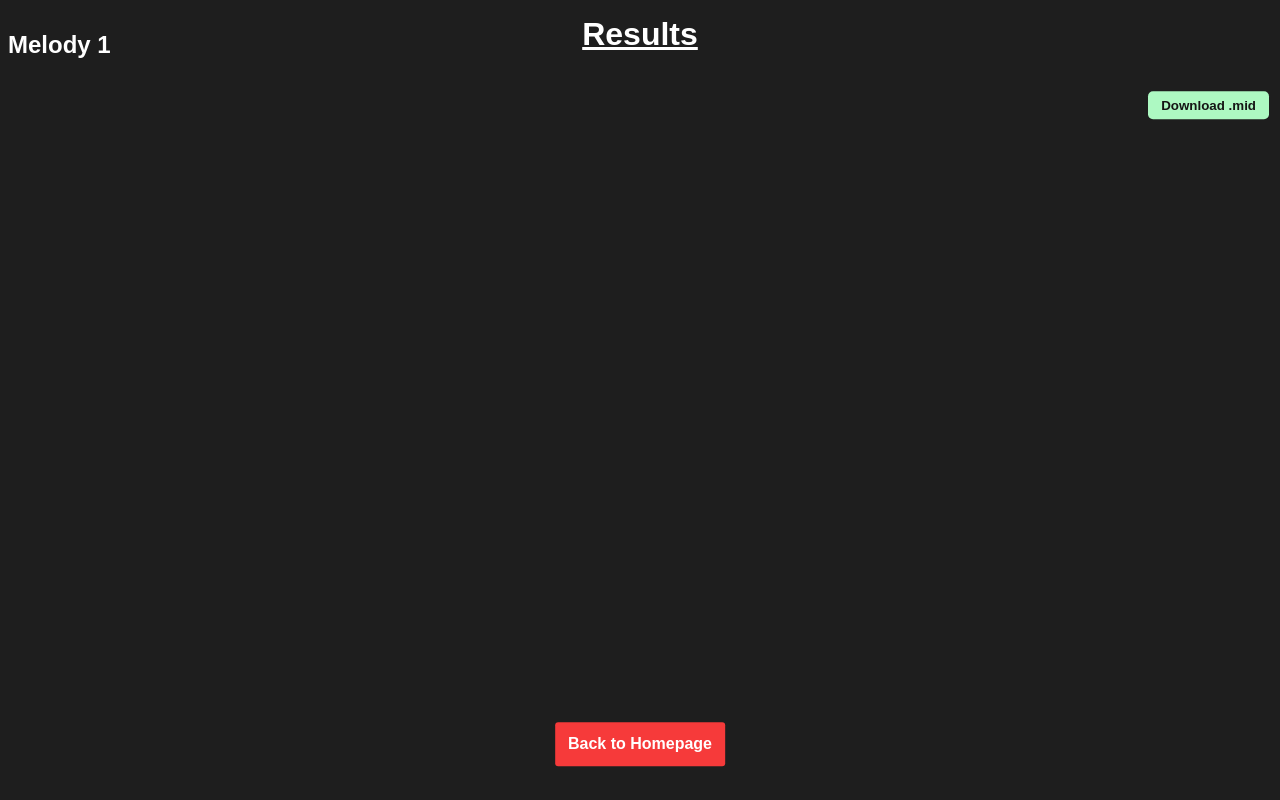
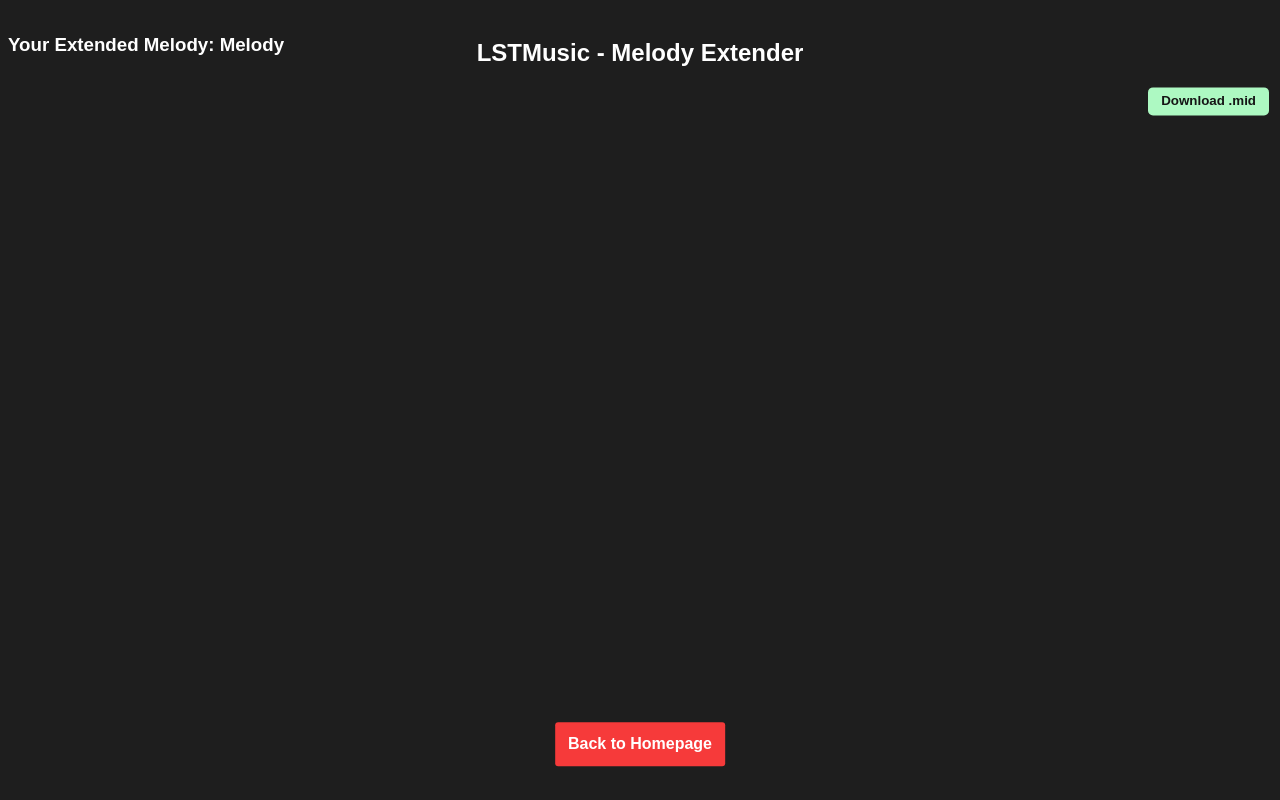
Before and after one commit to Dents6679/LSTMusic, a plain HTML site: page docs/results.html in a window 1280 px wide. Drawn offline with Linux system fonts and the light colour scheme.

Commit message:
Made site prettier based upon suggestions.

```diff
--- a/docs/results.html
+++ b/docs/results.html
@@ -10,11 +10,11 @@
     </head>
 
     <body>
-    <span id="title"><u>Results</u></span>
+    <span id="title">LSTMusic - Melody Extender</span>
 
 
         <section id="section1">
-            <h2>Melody 1</h2>
+            <h3>Your Extended Melody: Melody <span id="melodyNum"></span></h3>
 
             <midi-player
                 id="midi-player-1"
--- a/docs/scripts/results.js
+++ b/docs/scripts/results.js
@@ -1,6 +1,8 @@
 // const BACKEND_URL = "http://127.0.0.1:5000"
 const BACKEND_URL = "https://dents6679.com/"
 const songId = location.search.split('song_id=')[1];
+
+
 
 //Add download functionality to the download button
 document.getElementById('download-button').addEventListener('click', function() {
@@ -26,14 +28,18 @@ function loadAndPlayMidi() {
         const midiUrl = BACKEND_URL + "/download_file/" + songId;
         console.log("Midi URL is:" + midiUrl)
 
+        document.getElementById('melodyNum').innerHTML = songId;
         document.getElementById('midi-player-1').src = midiUrl;
         document.getElementById('midi-visualizer-1').src = midiUrl;
+
 
         document.getElementById('midi-player-2').src = midiUrl;
         document.getElementById('midi-visualizer-2').src = midiUrl;
 
         document.getElementById('midi-player-3').src = midiUrl;
         document.getElementById('midi-visualizer-3').src = midiUrl;
+
+
 
     } else {
         // Handle the case where there's no song_id in the query string
--- a/docs/stylesheets/results.css
+++ b/docs/stylesheets/results.css
@@ -9,16 +9,18 @@ body{
 }
 
 
-#title {
-  position: absolute;
-  top: 2%;
-  left: 50%;
-  transform: translateX(-50%);
-  font-size: min(4vh, 4vw);
+#title{
+    position: absolute;
+    font-size: 3vh;
+    margin-top: 1%;
+    top: 5%;
+    left: 50%;
+    transform: translate(-50%, -50%);
 }
 
+
 #section1{
-    transform: translateY(40%);
+    transform: translateY(70%);
     margin-bottom: 5%;
 
 }
```
Also changed, not shown: docs/index.html (+4 -6 lines).
